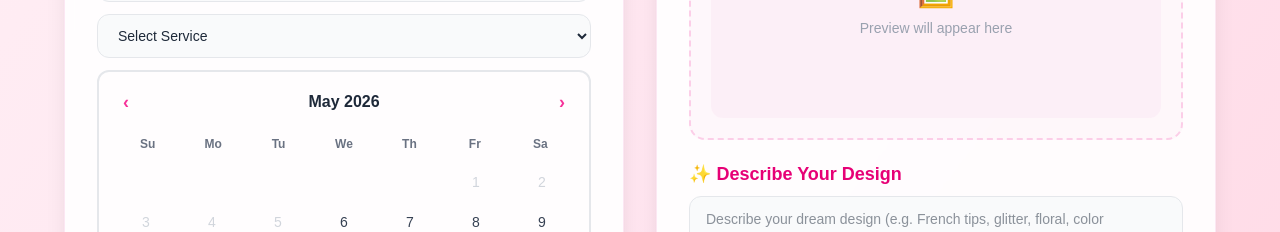
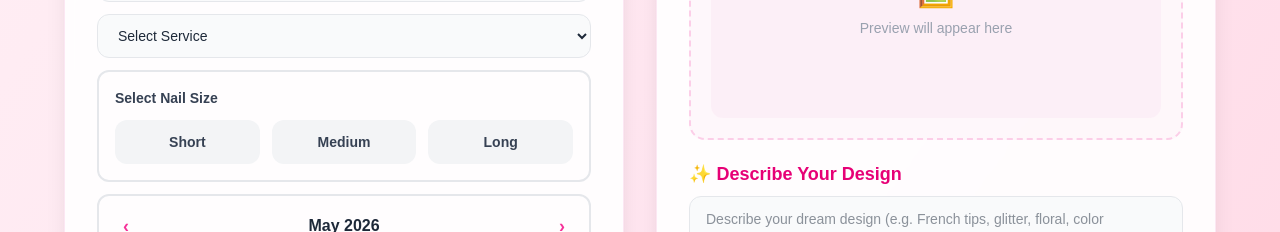
Before and after one commit to rhigovillahermosa18-star/Capstone, a Next.js app: page /book in a window 1280 px wide. Shown: the part 510-742 px from the top of the page. Built offline with nearby package versions, Linux system fonts and the light colour scheme; no server answers; the database is empty.

Commit message:
update project files

```diff
--- a/app/admin/page.tsx
+++ b/app/admin/page.tsx
@@ -281,6 +281,7 @@ export default function Admin() {
                         <td className="p-4 text-gray-600">{appt.service}</td>
                         <td className="p-4 text-gray-600">
                         {appt.design && <p className="text-xs">{appt.design}</p>}
+                        {appt.nail_size && <p className="text-xs text-pink-500 font-semibold">{appt.nail_size}</p>}
                         {appt.design_image && (
                           <img src={appt.design_image} alt="Design" onClick={() => setLightbox(appt.design_image)} className="mt-1 w-16 h-16 object-cover rounded-lg border border-pink-200 cursor-pointer hover:scale-105 transition" />
                         )}
--- a/app/api/appointments/route.js
+++ b/app/api/appointments/route.js
@@ -25,7 +25,7 @@ export async function GET(request) {
 export async function POST(request) {
   const supabase = getSupabase();
   const body = await request.json();
-  const { name, phone, email, service, date, time, requests, design, design_image, user_id } = body;
+  const { name, phone, email, service, nail_size, date, time, requests, design, design_image, user_id } = body;
 
   if (!name || !phone || !service || !date || !time) {
     return NextResponse.json({ error: "Missing required fields." }, { status: 400 });
@@ -33,7 +33,7 @@ export async function POST(request) {
 
   const { data, error } = await supabase
     .from("appointments")
-    .insert([{ user_id: user_id ?? null, name, phone, email: email ?? "", service, date, time, requests: requests ?? "", design: design ?? "", design_image: design_image ?? "", status: "Pending" }])
+    .insert([{ user_id: user_id ?? null, name, phone, email: email ?? "", service, nail_size: nail_size ?? "", date, time, requests: requests ?? "", design: design ?? "", design_image: design_image ?? "", status: "Pending" }])
     .select()
     .single();
 
--- a/app/appointments/page.tsx
+++ b/app/appointments/page.tsx
@@ -131,7 +131,7 @@ export default function Appointments() {
                       <div className="bg-gradient-to-br from-pink-100 to-pink-50 text-2xl w-14 h-14 rounded-2xl flex items-center justify-center flex-shrink-0 shadow-sm">💅</div>
                       <div className="space-y-0.5">
                         <p className="font-bold text-gray-800 text-base">{appt.name}</p>
-                        <p className="text-pink-500 font-semibold text-sm">{appt.service}</p>
+                        <p className="text-pink-500 font-semibold text-sm">{appt.service}{appt.nail_size ? ` · ${appt.nail_size}` : ""}</p>
                         {appt.design && <p className="text-gray-400 text-xs">Design: {appt.design}</p>}
                         {appt.design_image && (
                           <img src={appt.design_image} alt="Design" className="mt-2 w-20 h-20 object-cover rounded-xl border-2 border-pink-100 shadow-sm" />
--- a/app/book/page.tsx
+++ b/app/book/page.tsx
@@ -16,6 +16,7 @@ function BookContent() {
   const [phone, setPhone] = useState("");
   const [email, setEmail] = useState("");
   const [service, setService] = useState(searchParams.get("service") || "");
+  const [nailSize, setNailSize] = useState("");
   const [date, setDate] = useState("");
   const [time, setTime] = useState("");
   const [requests, setRequests] = useState("");
@@ -83,7 +84,7 @@ function BookContent() {
   };
 
   const handleSubmit = async () => {
-    if (!name || !phone || !service || !date || !time) {
+    if (!name || !phone || !service || !nailSize || !date || !time) {
       setError("Please fill in all required fields.");
       return;
     }
@@ -108,7 +109,7 @@ function BookContent() {
     const res = await fetch("/api/appointments", {
       method: "POST",
       headers: { "Content-Type": "application/json" },
-      body: JSON.stringify({ name, phone, email, service, date, time, requests, design, design_image: designImageUrl, user_id }),
+      body: JSON.stringify({ name, phone, email, service, nail_size: nailSize, date, time, requests, design, design_image: designImageUrl, user_id }),
     });
     const data = await res.json();
     if (!res.ok) {
@@ -155,6 +156,21 @@ function BookContent() {
                 <option>Basic Set</option>
                 <option>Full Set</option>
               </select>
+
+              {/* Nail Size */}
+              <div className="border-2 border-gray-200 rounded-xl p-4">
+                <p className="text-sm font-semibold text-gray-700 mb-3">Select Nail Size</p>
+                <div className="grid grid-cols-3 gap-3">
+                  {["Short", "Medium", "Long"].map((size) => (
+                    <button key={size} type="button" onClick={() => setNailSize(size)}
+                      className={`py-3 rounded-xl text-sm font-semibold transition ${
+                        nailSize === size ? "bg-pink-500 text-white shadow-lg" : "bg-gray-100 text-gray-700 hover:bg-pink-100 hover:text-pink-600"
+                      }`}>
+                      {size}
+                    </button>
+                  ))}
+                </div>
+              </div>
 
               {/* Calendar */}
               <div className="border-2 border-gray-200 rounded-xl p-4">
```
